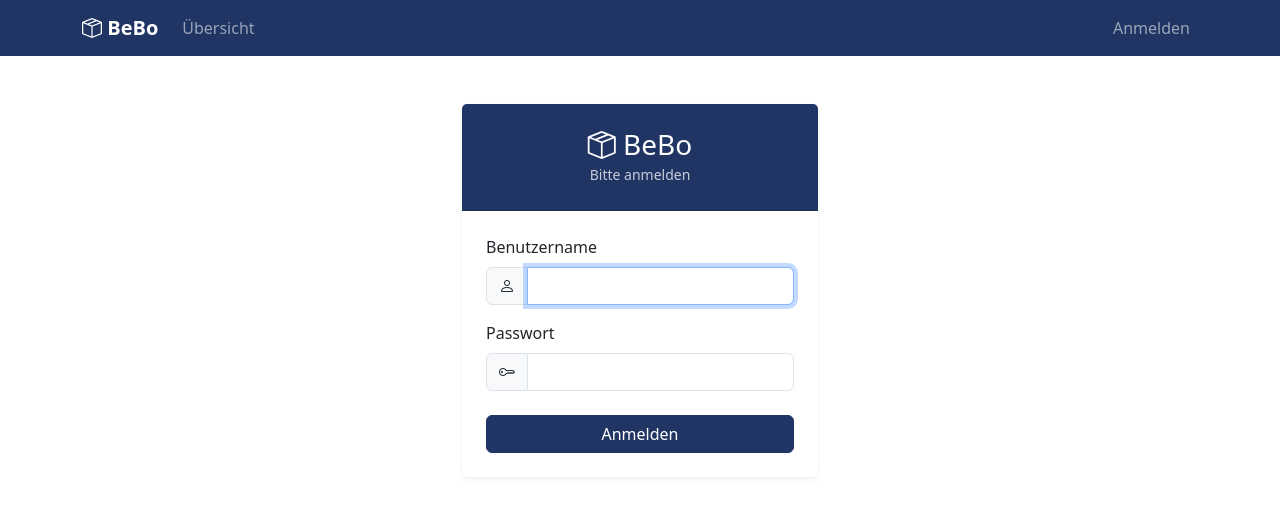
After one commit to JOHBECHTOLD/BeBo, a Django app: page /accounts/login/ in a window 1280 px wide. The commit adds this page. Shown: the top 517 px of the page. Run offline with Django 5.2, Linux system fonts and the light colour scheme.

Commit message:
Security & Features: Login, Delete, Access-Status

```diff
--- a/bebo_core/settings.py
+++ b/bebo_core/settings.py
@@ -27,6 +27,8 @@ SECRET_KEY = config('SECRET_KEY')
 DEBUG = config('DEBUG', default=False, cast=bool)
 
 ALLOWED_HOSTS = config('ALLOWED_HOSTS', cast=lambda v: [s.strip() for s in v.split(',')])
+# Liest die vertrauenswürdigen HTTPS-Domains aus der .env Datei
+CSRF_TRUSTED_ORIGINS = config('CSRF_TRUSTED_ORIGINS', default='http://localhost', cast=lambda v: [s.strip() for s in v.split(',')])
 
 
 # Application definition
@@ -141,3 +143,7 @@ STATICFILES_DIRS = [
 # https://docs.djangoproject.com/en/5.2/ref/settings/#default-auto-field
 
 DEFAULT_AUTO_FIELD = 'django.db.models.BigAutoField'
+# Login & Logout Konfiguration
+LOGIN_URL = 'login'            # Name der URL für den Login
+LOGIN_REDIRECT_URL = 'dashboard' # Wohin nach dem Login?
+LOGOUT_REDIRECT_URL = 'login'    # Wohin nach dem Logout?
--- a/bebo_core/urls.py
+++ b/bebo_core/urls.py
@@ -6,6 +6,9 @@ from django.conf.urls.static import static
 urlpatterns = [
     path('admin/', admin.site.urls),
     path('', include('inventory.urls')), # Wir leiten die Startseite auf unsere App um
+    # Djangos eingebaute Auth-URLs (Login, Logout, PasswordChange...)
+    # Wir nutzen "accounts/" als Standard-Pfad
+    path('accounts/', include('django.contrib.auth.urls')),
 ]
 
 # Im Debug-Modus Bilder ausliefern
--- a/inventory/models.py
+++ b/inventory/models.py
@@ -73,6 +73,7 @@ class Category(models.Model):
 class Box(models.Model):
     STATUS_CHOICES = [
         ('STORED', 'Gelagert'),
+        ('ACCESS', 'Im Zugriff'),
         ('TRANSIT', 'Im Transit'),
         ('LENT', 'Verliehen'),
         ('LOST', 'Verloren/Unbekannt'),
--- a/inventory/urls.py
+++ b/inventory/urls.py
@@ -6,4 +6,5 @@ urlpatterns = [
     path('box/new/', views.box_new, name='box_new'),
     path('box/<str:label>/', views.box_detail, name='box_detail'),
     path('box/<str:label>/edit/', views.box_edit, name='box_edit'),
+    path('box/<str:label>/delete/', views.box_delete, name='box_delete'),
 ]
--- a/templates/base.html
+++ b/templates/base.html
@@ -83,9 +83,38 @@
             <li class="nav-item">
               <a class="nav-link" href="/">Übersicht</a>
             </li>
-            <li class="nav-item">
-              <a class="nav-link" href="/admin">Admin</a>
-            </li>
+          </ul>
+
+          <!-- Rechte Seite: User Menü -->
+          <ul class="navbar-nav ms-auto">
+            {% if user.is_authenticated %}
+                <li class="nav-item dropdown">
+                    <a class="nav-link dropdown-toggle" href="#" role="button" data-bs-toggle="dropdown">
+                        <i class="bi bi-person-circle"></i> {{ user.username }}
+                    </a>
+                    <ul class="dropdown-menu dropdown-menu-end shadow border-0">
+                        <!-- Admin Link nur für Staff-User -->
+                        {% if user.is_staff %}
+                        <li><a class="dropdown-item" href="/admin"><i class="bi bi-gear"></i> Verwaltung</a></li>
+                        <li><hr class="dropdown-divider"></li>
+                        {% endif %}
+
+                        <!-- Logout -->
+                        <li>
+                            <form action="{% url 'logout' %}" method="post">
+                                {% csrf_token %}
+                                <button type="submit" class="dropdown-item text-danger">
+                                    <i class="bi bi-box-arrow-right"></i> Abmelden
+                                </button>
+                            </form>
+                        </li>
+                    </ul>
+                </li>
+            {% else %}
+                <li class="nav-item">
+                    <a class="nav-link" href="{% url 'login' %}">Anmelden</a>
+                </li>
+            {% endif %}
           </ul>
         </div>
       </div>
--- a/templates/inventory/box_detail.html
+++ b/templates/inventory/box_detail.html
@@ -39,7 +39,10 @@
                         <div class="mb-3">
                             {% if box.status == 'STORED' %}
                                 <span class="badge bg-success"><i class="bi bi-check-circle"></i> Gelagert</span>
-                            {% else %}
+                            {% elif box.status == 'ACCESS' %}
+                                <!-- NEU: Auch hier grün anzeigen -->
+                                <span class="badge bg-success"><i class="bi bi-hand-index-thumb"></i> Im Zugriff</span>
+                                {% else %}
                                 <span class="badge bg-warning text-dark">{{ box.get_status_display }}</span>
                             {% endif %}
 
--- a/templates/inventory/box_form.html
+++ b/templates/inventory/box_form.html
@@ -76,6 +76,11 @@
                         <button type="submit" class="btn btn-bebo btn-lg">
                             <i class="bi bi-save"></i> Speichern
                         </button>
+
+                        <!-- NEU: Löschen Button -->
+                        <a href="{% url 'box_delete' box.label %}" class="btn btn-outline-danger mt-3">
+                            <i class="bi bi-trash"></i> Box löschen
+                        </a>
                     </div>
                 </form>
             </div>
--- a/templates/inventory/dashboard.html
+++ b/templates/inventory/dashboard.html
@@ -33,6 +33,9 @@
                     <span class="badge bg-bebo font-monospace">{{ box.label }}</span>
                     {% if box.status == 'STORED' %}
                         <span class="badge bg-success"><i class="bi bi-check-circle"></i> Gelagert</span>
+                    {% elif box.status == 'ACCESS' %}
+                        <!-- NEU: Grün und anderes Icon -->
+                        <span class="badge bg-success"><i class="bi bi-hand-index-thumb"></i> Im Zugriff</span>
                     {% else %}
                         <span class="badge bg-warning text-dark">{{ box.get_status_display }}</span>
                     {% endif %}
--- /dev/null
+++ b/templates/registration/login.html
@@ -0,0 +1,48 @@
+{% extends 'base.html' %}
+
+{% block content %}
+<div class="row justify-content-center mt-5">
+    <div class="col-md-4">
+        <div class="card shadow-sm border-0">
+            <div class="card-header bg-bebo text-white text-center py-4">
+                <h1 class="h3 mb-0"><i class="bi bi-box-seam"></i> BeBo</h1>
+                <small class="opacity-75">Bitte anmelden</small>
+            </div>
+            <div class="card-body p-4">
+                <form method="post">
+                    {% csrf_token %}
+
+                    {% if form.errors %}
+                        <div class="alert alert-danger d-flex align-items-center" role="alert">
+                            <i class="bi bi-exclamation-triangle-fill me-2"></i>
+                            <div>Benutzername oder Passwort falsch.</div>
+                        </div>
+                    {% endif %}
+
+                    <div class="mb-3">
+                        <label class="form-label">Benutzername</label>
+                        <div class="input-group">
+                            <span class="input-group-text"><i class="bi bi-person"></i></span>
+                            <input type="text" name="username" class="form-control" autofocus required>
+                        </div>
+                    </div>
+
+                    <div class="mb-3">
+                        <label class="form-label">Passwort</label>
+                        <div class="input-group">
+                            <span class="input-group-text"><i class="bi bi-key"></i></span>
+                            <input type="password" name="password" class="form-control" required>
+                        </div>
+                    </div>
+
+                    <div class="d-grid mt-4">
+                        <button type="submit" class="btn btn-bebo">Anmelden</button>
+                    </div>
+
+                    <input type="hidden" name="next" value="{{ next }}">
+                </form>
+            </div>
+        </div>
+    </div>
+</div>
+{% endblock %}
```
Also changed, not shown: inventory/views.py (+18 -1 lines), templates/inventory/box_confirm_delete.html (added, +28 -0 lines), inventory/migrations/0002_alter_box_status_alter_historicalbox_status.py (added).
